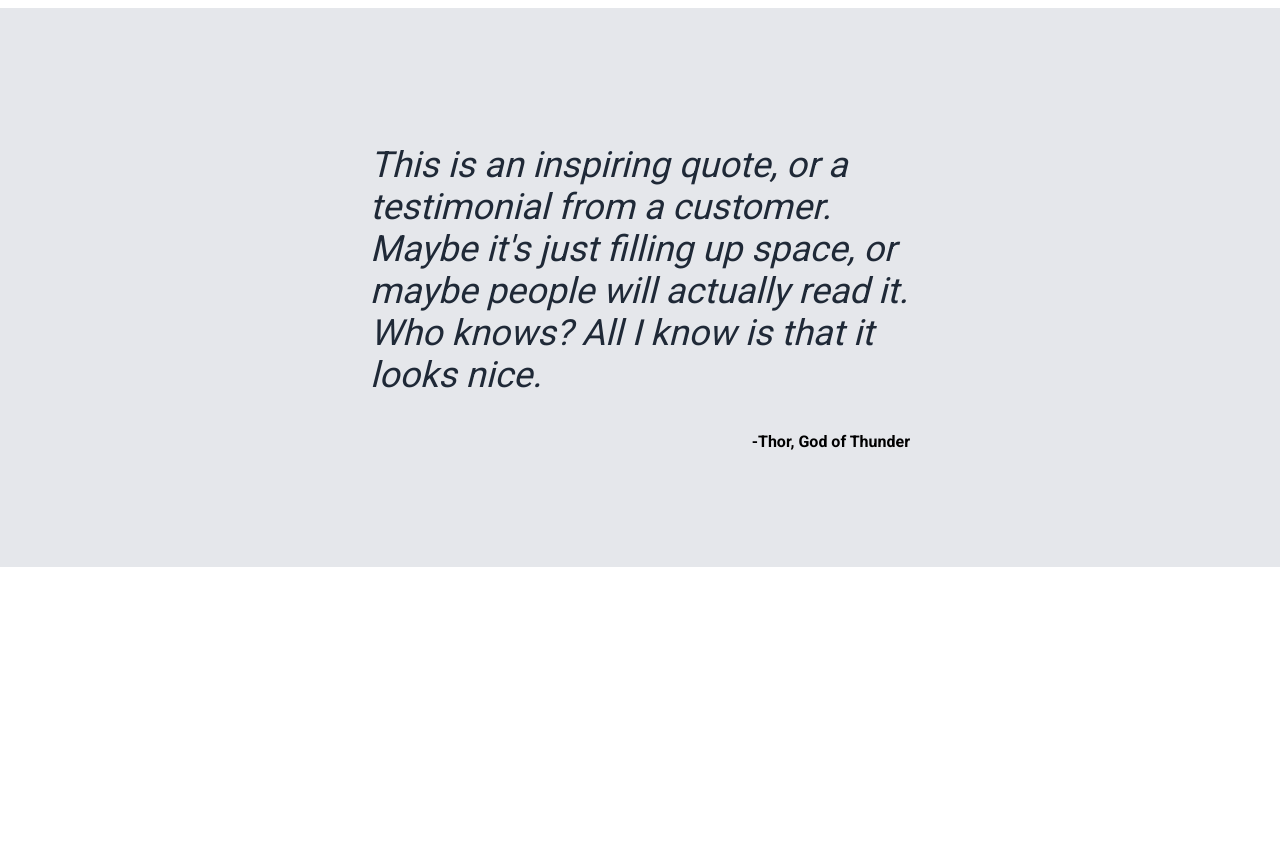
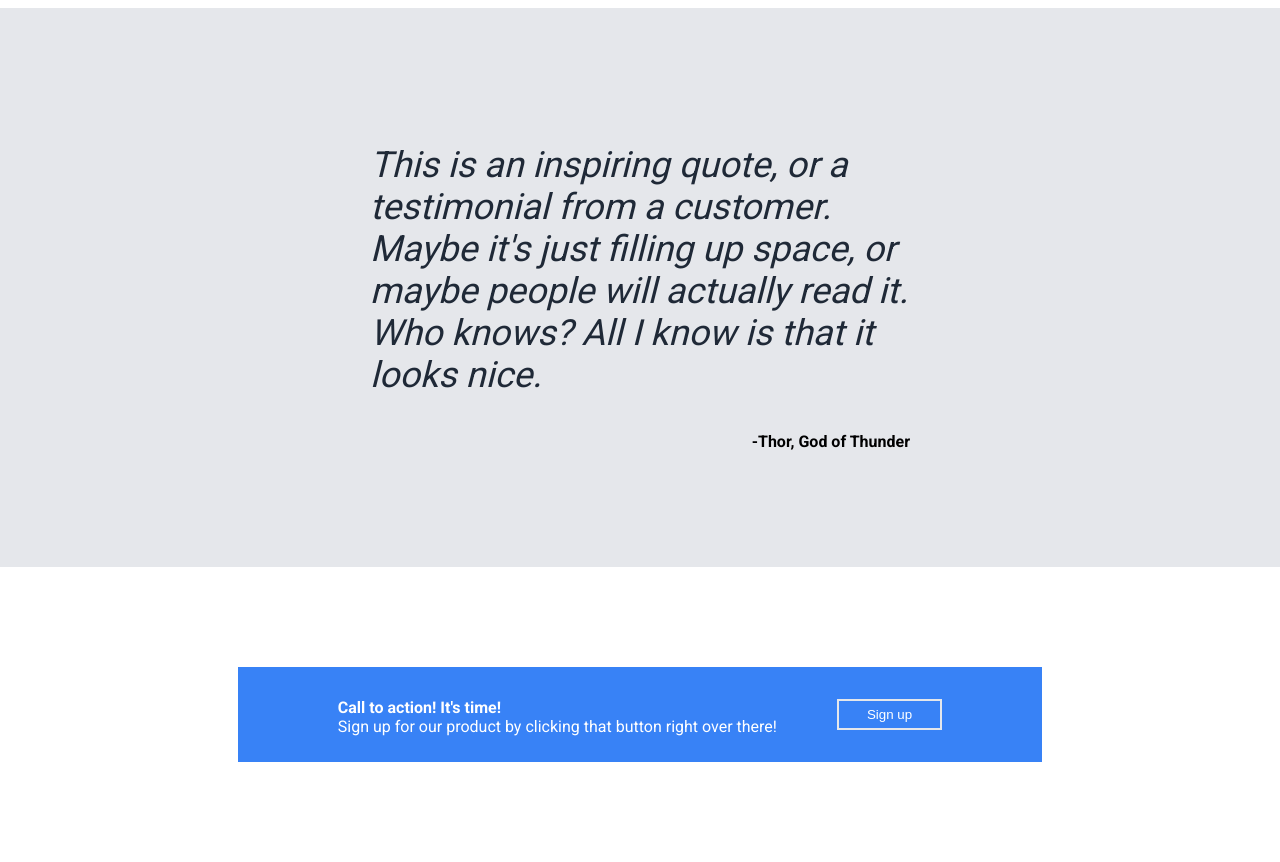
Before and after one commit to valsss314/odin-landing-page, a plain HTML site: page index.html in a window 1280 px wide. Shown: the part 914-1776 px from the top of the page. Before the commit the page ends 1481 px from the top, so only its background shows below. Drawn offline with Linux system fonts and the light colour scheme.

Commit message:
Added final section of webpage

```diff
--- a/index.html
+++ b/index.html
@@ -57,5 +57,14 @@
             <p class="quotecite">-Thor, God of Thunder</p>
         </div>
     </div>
+    <div class="section4">
+        <div class="bluebox">
+            <div class="actiontext">
+                <h4 style="margin-bottom: 0">Call to action! It's time!</h4>
+                <p style="margin-top: 0">Sign up for our product by clicking that button right over there!</p>
+            </div>
+            <button>Sign up</button>
+        </div>
+    </div>
 </body>
 </html>
--- a/styles.css
+++ b/styles.css
@@ -77,7 +77,7 @@ img {
     justify-content: center;
 }
 
-button {
+.left button {
     align-self: flex-start;
 }
 
@@ -138,3 +138,29 @@ ul {
     text-align: end;
     font-weight: bold;
 }
+
+.section4 {
+    display: flex;
+    justify-content: center;
+}
+
+.bluebox {
+    background-color: #3882F6;
+    margin: 100px;
+    padding: 10px 100px;
+    display: flex;
+    flex-direction: row;
+    align-items: center;
+    gap: 60px;
+}
+
+.actiontext {
+    color: white;
+}
+
+.bluebox button {
+    padding: 6px 28px;
+    border: 2px solid #E5E7EB;
+    background-color: transparent;
+    color: white;
+}
```
